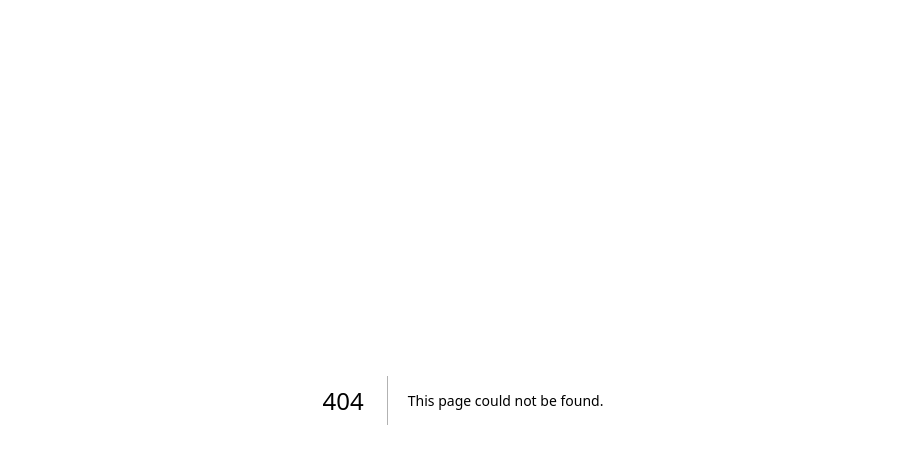
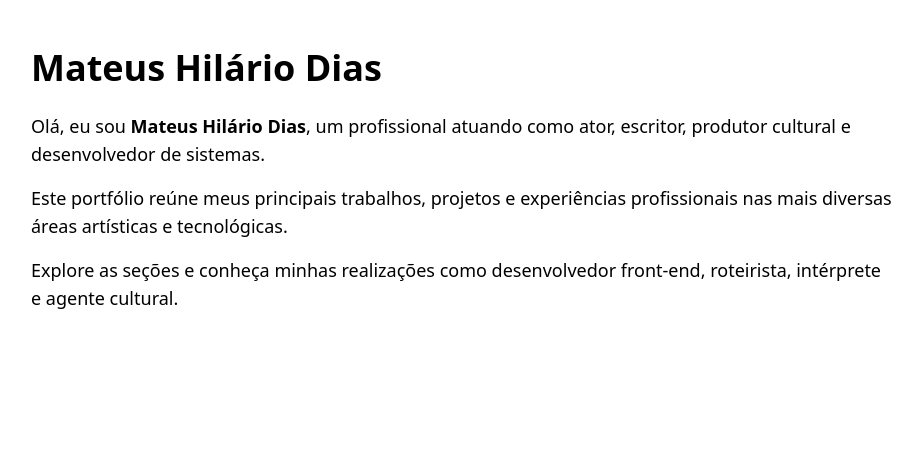
Before and after one commit to mateushilariodias/portfolios, a Next.js app: page /mateus-hilario-dias in a window 1280 px wide. Before the commit this address had no page. Shown: the top 464 px of the page, without its empty margins (177-1099 px from the left). Built offline with nearby package versions, Linux system fonts and the light colour scheme.

Commit message:
feat: add personal page for Mateus Hilário Dias at /mateus-hilario-dias

```diff
--- /dev/null
+++ b/src/app/mateus-hilario-dias/page.tsx
@@ -0,0 +1,25 @@
+// app/mateus-hilario-dias/page.tsx
+
+import React from "react";
+
+export const metadata = {
+  title: "Mateus Hilário Dias | Sobre mim",
+  description: "Conheça mais sobre Mateus Hilário Dias, ator, escritor, produtor cultural e desenvolvedor de sistemas.",
+};
+
+export default function MateusPage() {
+  return (
+    <main className="max-w-4xl mx-auto px-4 py-12">
+      <h1 className="text-4xl font-bold mb-6">Mateus Hilário Dias</h1>
+      <p className="text-lg leading-7 mb-4">
+        Olá, eu sou <strong>Mateus Hilário Dias</strong>, um profissional atuando como ator, escritor, produtor cultural e desenvolvedor de sistemas.
+      </p>
+      <p className="text-lg leading-7 mb-4">
+        Este portfólio reúne meus principais trabalhos, projetos e experiências profissionais nas mais diversas áreas artísticas e tecnológicas.
+      </p>
+      <p className="text-lg leading-7 mb-4">
+        Explore as seções e conheça minhas realizações como desenvolvedor front-end, roteirista, intérprete e agente cultural.
+      </p>
+    </main>
+  );
+}
```
